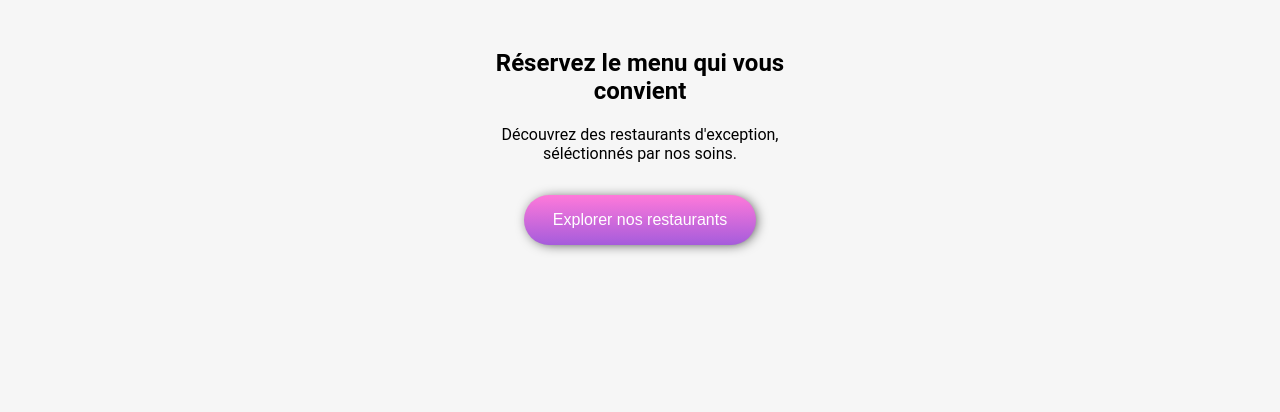
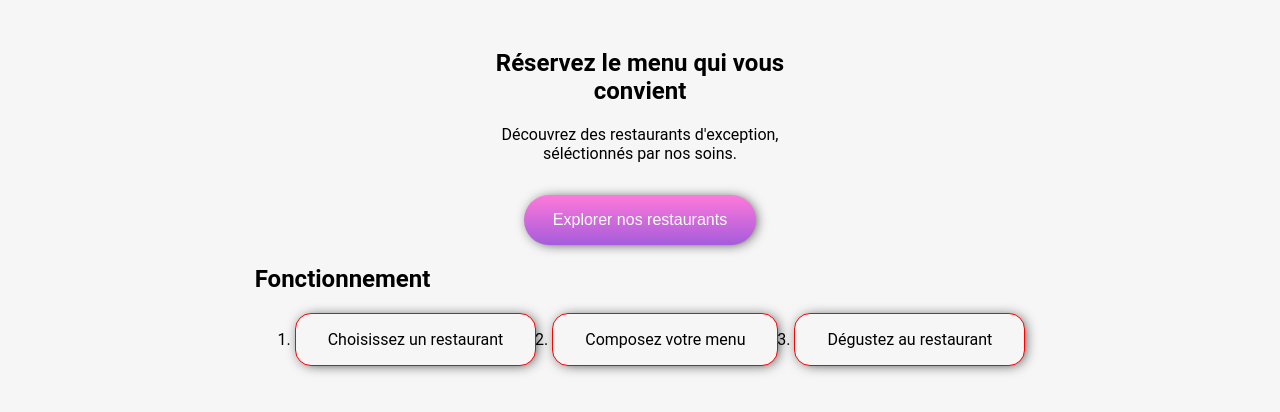
Before and after one commit to Dimple3377/OC-ohmyfood-project-4, a website: page index.html in a window 1280 px wide. Shown: the part 134-546 px from the top of the page. Drawn offline with Linux system fonts and the light colour scheme; a web font is replaced by a local one.

Commit message:
add use include

```diff
--- a/index.html
+++ b/index.html
@@ -38,6 +38,17 @@
 
     <div class="gradient"></div>
 </section>
+
+<section class="process">
+    <h2>Fonctionnement</h2>
+    <ol>
+        <li>Choisissez un restaurant</li>
+        <li>Composez votre menu</li>
+        <li>Dégustez au restaurant</li>
+    </ol>
+</section>
+
+
 </main>
 </body>
 </html>
--- /dev/null
+++ b/sass/components/process.scss
@@ -0,0 +1,22 @@
+@use "../utils/box-shadow.scss";
+@use "../utils/zoom.scss";
+
+.process {
+    & ol {
+        display: flex;
+        flex-wrap: wrap;
+        gap: 1rem;
+    }
+& li {
+    background-color: #f6f6f6;
+    padding: 1rem 2rem;
+    border: 1px solid red;
+    flex-grow: 0.77;
+    border-radius: 1rem;
+    @include box-shadow.base-shadow;
+    &:hover {
+    @include zoom.change-zoom ;
+}
+}
+
+}
--- a/sass/layout/explorer.scss
+++ b/sass/layout/explorer.scss
@@ -1,4 +1,8 @@
-.explorer {
+
+    @use "../utils/box-shadow.scss" ;
+    @use "../utils/zoom.scss";
+
+    .explorer {
     text-align: center;
     max-width: 19rem;
     & button {
@@ -9,9 +13,9 @@
      font-size: 1rem;
      border-radius: 2rem;
      background-image: linear-gradient(180deg, #ff79da 0%, #9356dc 120%);
-     box-shadow: 2px 1px 14px -4px #000000;
      transition: all 180ms;
      margin-top: 1rem;
+     @include box-shadow.base-shadow;
      }
    & button:hover {
        transform: scale(1.01);
--- /dev/null
+++ b/sass/utils/box-shadow.scss
@@ -0,0 +1,3 @@
+@mixin base-shadow {
+    box-shadow: 2px 1px 14px -4px #000000;
+}
--- /dev/null
+++ b/sass/utils/zoom.scss
@@ -0,0 +1,3 @@
+@mixin change-zoom {
+    transform: scale(1.02);
+}
--- a/style.scss
+++ b/style.scss
@@ -1,4 +1,5 @@
-@import "./sass/base";
-@import "./sass/layout/header";
-@import "./sass/layout/explorer";
-@import "./sass/layout/location.scss";
+@use "./sass/base";
+@use "./sass/layout/header";
+@use "./sass/layout/explorer";
+@use "./sass/layout/location";
+@use "./sass/components/process";
```
Also changed, not shown: style.css, 1 other file.
